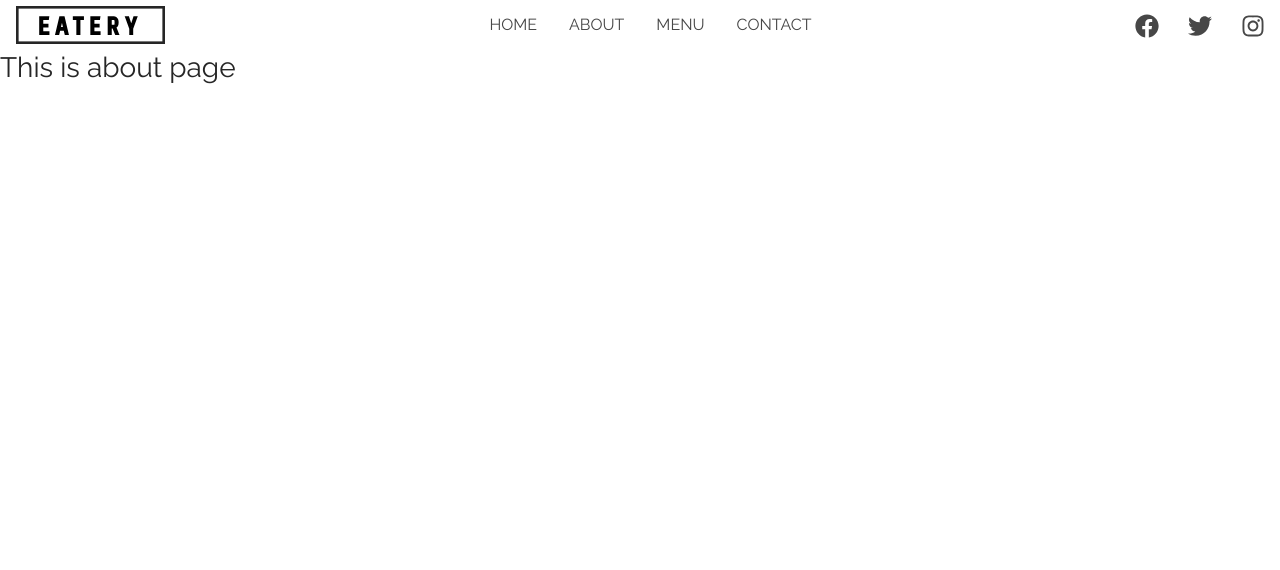
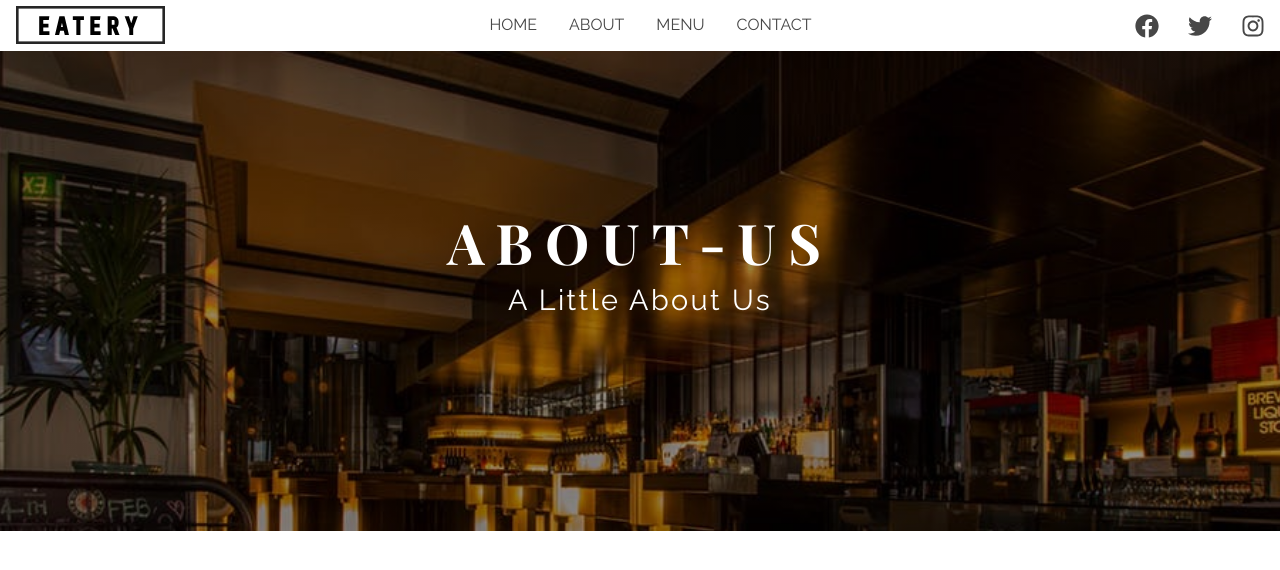
Before and after one commit to DundarKoray/Gatsby__Contentful__Bootstrap__Project__Restaurant, a Gatsby site: page /about in a window 1280 px wide. Built offline with nearby package versions, Linux system fonts and the light colour scheme; Gatsby itself is replaced by a stand-in of ours.

Commit message:
created subpages and header,banner components

```diff
--- /dev/null
+++ b/src/components/globals/banner/Banner.js
@@ -0,0 +1,19 @@
+import React from 'react';
+import './banner.css'
+
+const Banner = ({title, subtitle, children}) => {
+    return (
+        <div className="banner-wrapper">
+            <h1 className="title">{title}</h1>
+            <h1 className="subtitle">{subtitle}</h1>
+            {children}
+        </div>
+    );
+};
+
+Banner.defaultProps = {
+    title: 'default title',
+    subtitle: ' default subtitle'
+}
+
+export default Banner;
--- /dev/null
+++ b/src/components/globals/banner/banner.css
@@ -0,0 +1,21 @@
+.banner-wrapper {
+    margin-bottom: 3rem;
+    text-align: center;
+}
+
+.title {
+    color: var(--mainWhite);
+    font-size: 3.5rem;
+    text-transform: uppercase;
+    letter-spacing: 0.75rem;
+    font-weight: 600;
+    font-family: 'Playfair Display', 'sans';
+}
+
+.subtitle {
+    color: var(--mainWhite);
+    letter-spacing: 0.15rem;
+    font-size: 1.8rem;
+    font-weight: 100;
+    text-transform: capitalize;
+}
--- /dev/null
+++ b/src/components/globals/header/Header.js
@@ -0,0 +1,38 @@
+import React from 'react';
+import defaultImg from '../../../images/bcg/homeBcg.jpeg'
+import './header.css'
+
+
+const HomeHeader = ({img, children}) => {
+    const backgroundStyle= {
+        background: `linear-gradient(rgba(0, 0, 0, 0.4), rgba(0, 0, 0, 0.4)), url(${img}) center/cover fixed no-repeat`
+    }
+    return (
+        <header className="home-header" style={backgroundStyle}>
+            {children}
+        </header>
+    );
+};
+
+
+const SubPageHeader = ({img, children}) => {
+    const backgroundStyle1= {
+        background: `linear-gradient(rgba(0, 0, 0, 0.4), rgba(0, 0, 0, 0.4)), url(${img}) center/cover fixed no-repeat`
+    }
+    return (
+        <header className="sub-page-header" style ={backgroundStyle1}>
+            {children}
+        </header>
+    );
+};
+
+
+HomeHeader.defaultProps = {
+    img: defaultImg,
+}
+
+SubPageHeader.defaultProps = {
+    img: defaultImg,
+}
+
+export { HomeHeader, SubPageHeader};
--- /dev/null
+++ b/src/components/globals/header/header.css
@@ -0,0 +1,14 @@
+header {
+    display: flex;
+    justify-content: center;
+    align-items: center;
+}
+
+.home-header {
+    min-height: calc(100vh - 55.78px);
+
+}
+
+.sub-page-header {
+    min-height: 60vh;
+}
--- a/src/components/globals/navbar/NavbarIcons.js
+++ b/src/components/globals/navbar/NavbarIcons.js
@@ -31,6 +31,7 @@ class NavbarIcons extends Component {
                     return (
                             <a
                                 href={item.path}
+                                key={item.id}
                                 target="_blank"
                                 rel="noopener noreferrer"
                             >
--- a/src/pages/about.js
+++ b/src/pages/about.js
@@ -2,11 +2,16 @@ import React from 'react';
 
 import Layout from '../components/layout';
 import SEO from "../components/seo"
+import {SubPageHeader} from "../components/globals/header/Header"
+import Banner from '../components/globals/banner/Banner'
+import aboutImg from '../images/bcg/aboutBcg.jpeg'
 
 const AboutPage = () => (
     <Layout>
-        <SEO title="About Page" keywords={['gatsby', 'application', 'react']} />
-        <h3>This is about page</h3>
+        <SEO title="About" keywords={['gatsby', 'application', 'react']} />
+        <SubPageHeader img={aboutImg}>
+            <Banner title="about-us" subtitle="a little about us"/>
+        </SubPageHeader>
     </Layout>
 );
 
--- a/src/pages/index.js
+++ b/src/pages/index.js
@@ -3,10 +3,16 @@ import React from "react"
 
 import Layout from "../components/layout"
 import SEO from "../components/seo"
+import {HomeHeader} from "../components/globals/header/Header";
+import Banner from "../components/globals/banner/Banner"
+import img from '../images/bcg/homeBcg.jpeg'
 
 const IndexPage = () => (
   <Layout>
     <SEO title="Home" />
+    <HomeHeader img={img}>
+      <Banner title="eatery" subtitle="55 Alexanderinkatu, Helsinki. "></Banner>
+    </HomeHeader>
   </Layout>
 )
 
```
Also changed, not shown: src/pages/contact.js (+7 -2 lines), src/pages/menu.js (+7 -2 lines), src/images/bcg/salty1.jpg (added), src/images/bcg/salty1.webp (added).
